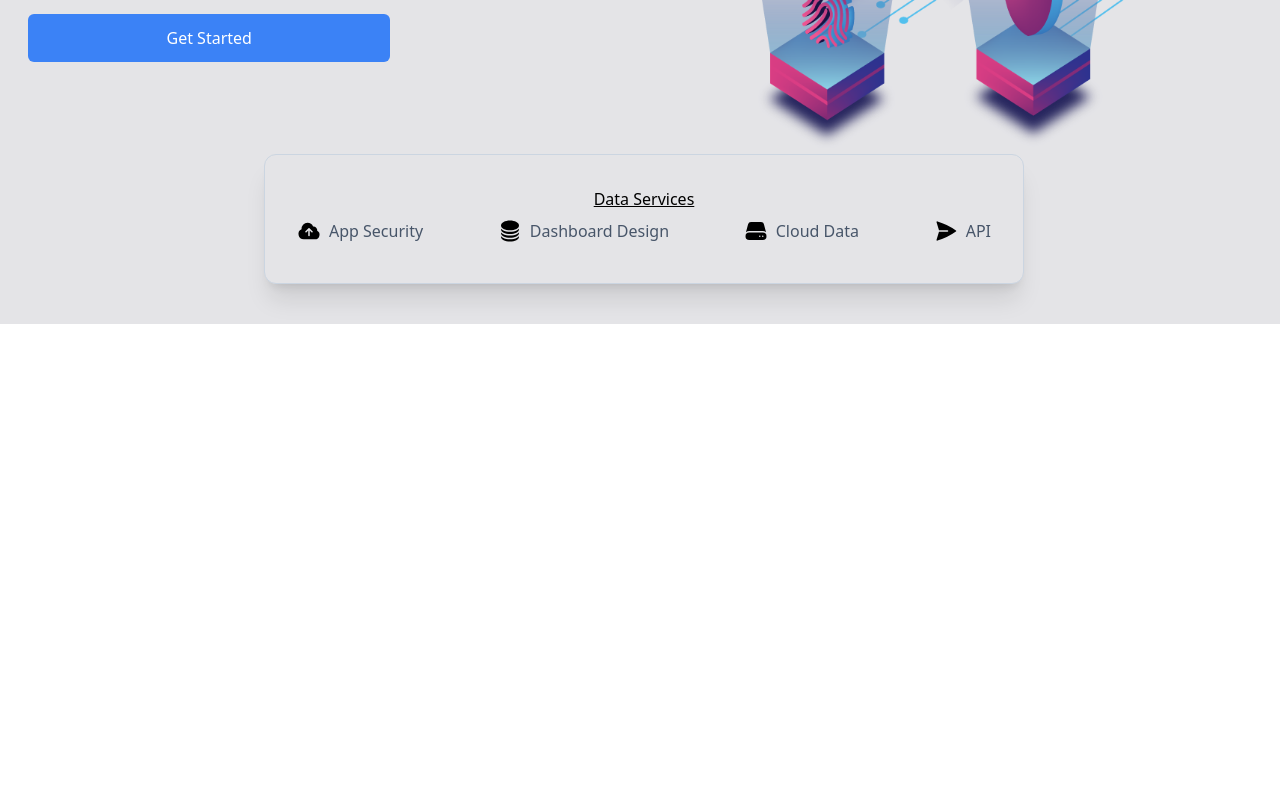
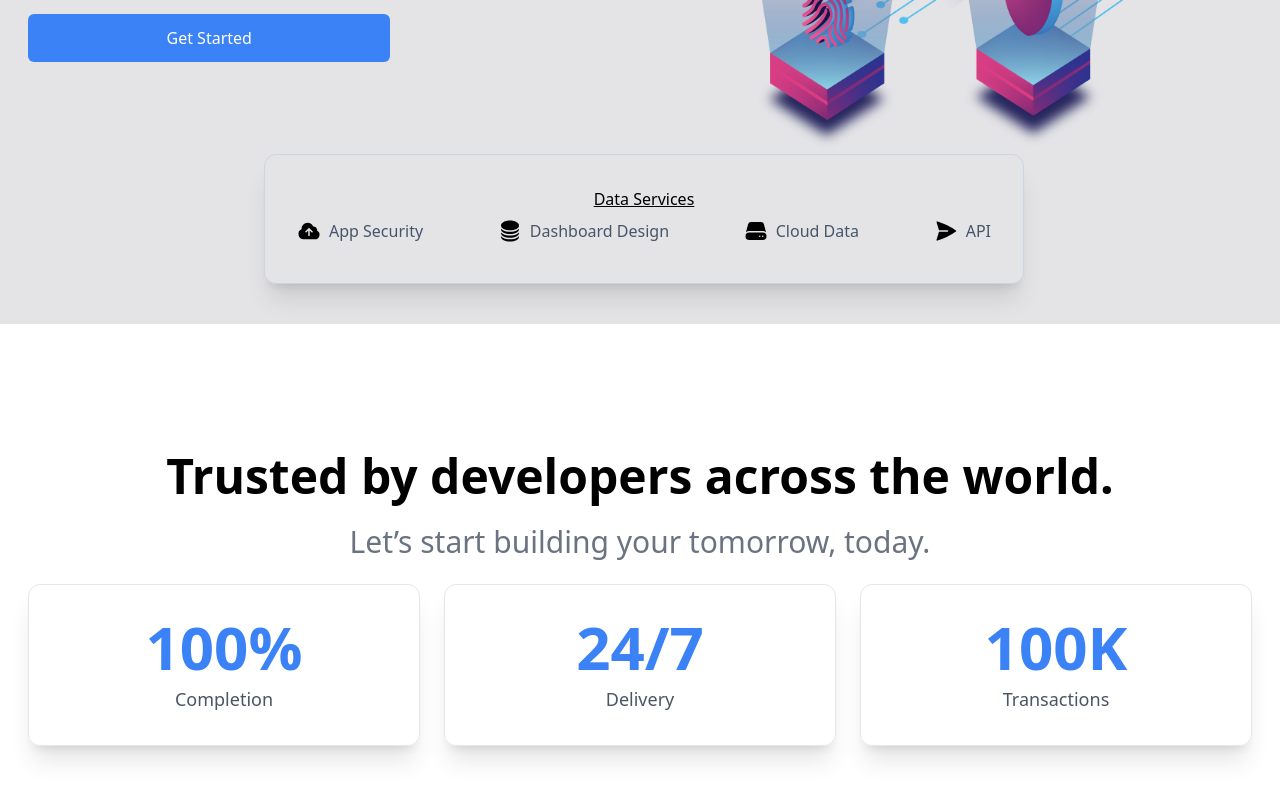
Before and after one commit to jenil-patel97/cloud-web, a React (Create React App) app: page / in a window 1280 px wide. Shown: the part 476-1276 px from the top of the page. Before the commit the page ends 800 px from the top, so only its background shows below. Built offline with nearby package versions, Linux system fonts and the light colour scheme; the HTML template or start-up script is replaced by a standard one.

Commit message:
feat: About

```diff
--- a/src/App.js
+++ b/src/App.js
@@ -1,3 +1,4 @@
+import About from "./components/About";
 import Hero from "./components/Hero";
 import Navbar from "./components/Navbar";
 
@@ -6,6 +7,7 @@ function App() {
     <>
       <Navbar />
       <Hero />
+      <About />
     </>
   );
 }
--- /dev/null
+++ b/src/components/About.jsx
@@ -0,0 +1,35 @@
+import React from "react";
+
+const About = () => {
+  return (
+    <div name="about" className="w-full my-32">
+      <div className="max-w-[1240px] mx-auto">
+        <div className="text-center cursor-default">
+          <h2 className="text-5xl font-bold">
+            Trusted by developers across the world.
+          </h2>
+          <p className="text-3xl py-6 text-gray-500">
+            Let’s start building your tomorrow, today.
+          </p>
+        </div>
+
+        <div className="grid md:grid-cols-3 gap-6 px-2 cursor-default text-center text-blue-500">
+          <div className="border py-8 rounded-xl shadow-xl">
+            <p className="text-6xl font-bold">100%</p>
+            <p className="text-gray-600 mt-2 text-lg">Completion</p>
+          </div>
+          <div className="border py-8 rounded-xl shadow-xl">
+            <p className="text-6xl font-bold">24/7</p>
+            <p className="text-gray-600 mt-2 text-lg">Delivery</p>
+          </div>
+          <div className="border py-8 rounded-xl shadow-xl">
+            <p className="text-6xl font-bold">100K</p>
+            <p className="text-gray-600 mt-2 text-lg">Transactions</p>
+          </div>
+        </div>
+      </div>
+    </div>
+  );
+};
+
+export default About;
```
